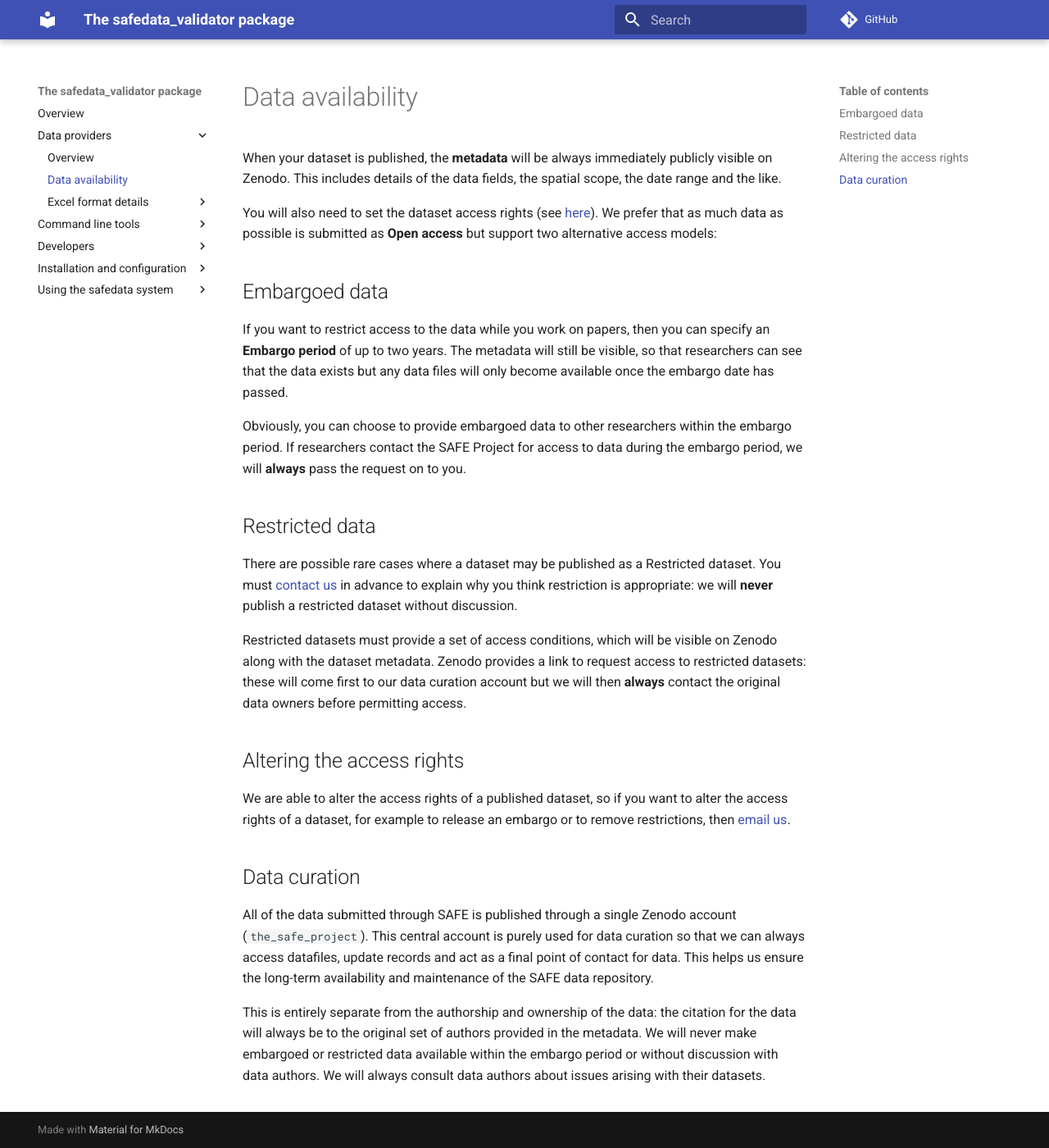
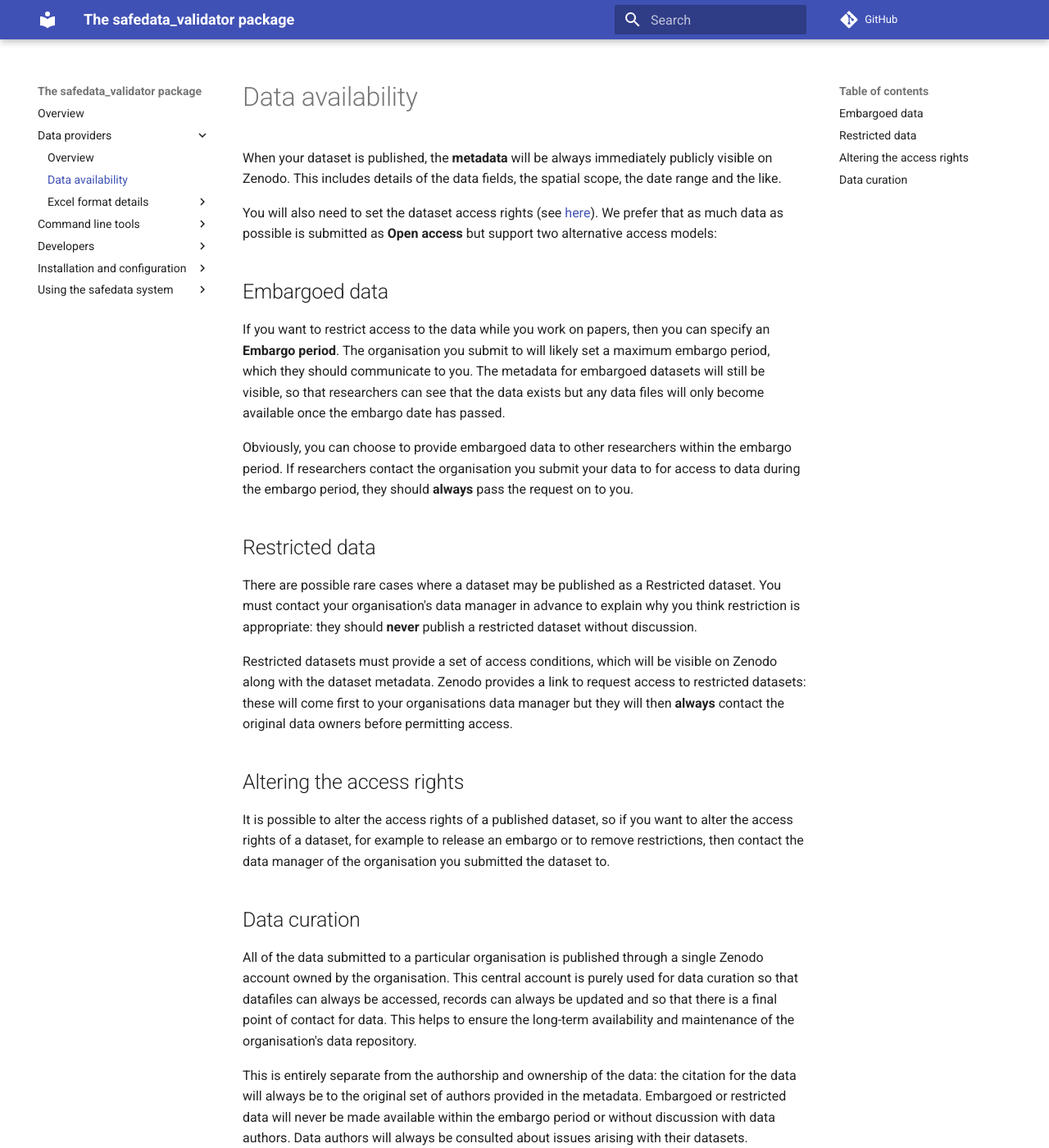
Before and after one commit to ImperialCollegeLondon/safedata_validator, an MkDocs documentation site: the page built from docs/data_providers/availability.md, in a window 1280 px wide and 1400 px high. Shown: the whole window at 82% size. Built offline with MkDocs 1.6.1 and Material for MkDocs 9.7.7, drawn with Linux system fonts in a browser that asks for light colours; comment, search, counter and statistics services are not loaded.

Commit message:
Updated info on data avaliability

```diff
--- a/docs/data_providers/availability.md
+++ b/docs/data_providers/availability.md
@@ -11,42 +11,45 @@ is submitted as **Open access** but support two alternative access models:
 ## Embargoed data
 
 If you want to restrict access to the data while you work on papers, then you can
-specify an **Embargo period** of up to two years. The metadata will still be visible, so
-that researchers can see that the data exists but any data files will only become
-available once the embargo date has passed.
+specify an **Embargo period**. The organisation you submit to will likely set a maximum
+embargo period, which they should communicate to you. The metadata for embargoed
+datasets will still be visible, so that researchers can see that the data exists but any
+data files will only become available once the embargo date has passed.
 
 Obviously, you can choose to provide embargoed data to other researchers within the
-embargo period. If researchers contact the SAFE Project for access to data during the
-embargo period, we will **always** pass the request on to you.
+embargo period. If researchers contact the organisation you submit your data to for
+access to data during the embargo period, they should **always** pass the request on
+to you.
 
 ## Restricted data
 
 There are possible rare cases where a dataset may be published as a Restricted dataset.
-You must [contact us](mailto:data@safeproject.net) in advance to explain why you think
-restriction is appropriate: we will **never** publish a restricted dataset without
+You must contact your organisation's data manager in advance to explain why you think
+restriction is appropriate: they should **never** publish a restricted dataset without
 discussion.
 
 Restricted datasets must provide a set of access conditions, which will be visible on
 Zenodo along with the dataset metadata. Zenodo provides a link to request access to
-restricted datasets: these will come first to our data curation account but we will then
-**always** contact the original data owners before permitting access.
+restricted datasets: these will come first to your organisations data manager but they
+will then **always** contact the original data owners before permitting access.
 
 ## Altering the access rights
 
-We are able to alter the access rights of a published dataset, so if you want to alter
-the access rights of a dataset, for example to release an embargo or to remove
-restrictions, then [email us](mailto:data@safeproject.net).
+It is possible to alter the access rights of a published dataset, so if you want to
+alter the access rights of a dataset, for example to release an embargo or to remove
+restrictions, then contact the data manager of the organisation you submitted the
+dataset to.
 
 ## Data curation
 
-All of the data submitted through SAFE is published through a single  Zenodo account
-(`the_safe_project`). This central account is purely used for data curation so that we
-can always access datafiles, update records and act as a final point of contact for
-data. This helps us ensure the long-term availability and maintenance of the SAFE data
-repository.
+All of the data submitted to a particular organisation is published through a single
+Zenodo account owned by the organisation. This central account is purely used for data
+curation so that datafiles can always be accessed, records can always be updated and so
+that there is a final point of contact for data. This helps to ensure the long-term
+availability and maintenance of the organisation's data repository.
 
 This is entirely separate from the authorship and ownership of the data: the citation
-for the data will always be to the original set of authors provided in the metadata. We
-will never make embargoed or restricted data available within the embargo period or
-without discussion with data authors. We will always consult data authors about issues
+for the data will always be to the original set of authors provided in the metadata.
+Embargoed or restricted data will never be made available within the embargo period or
+without discussion with data authors. Data authors will always be consulted about issues
 arising with their datasets.
```
Also changed, not shown: docs/data_providers/overview.md (+4 -3 lines).
